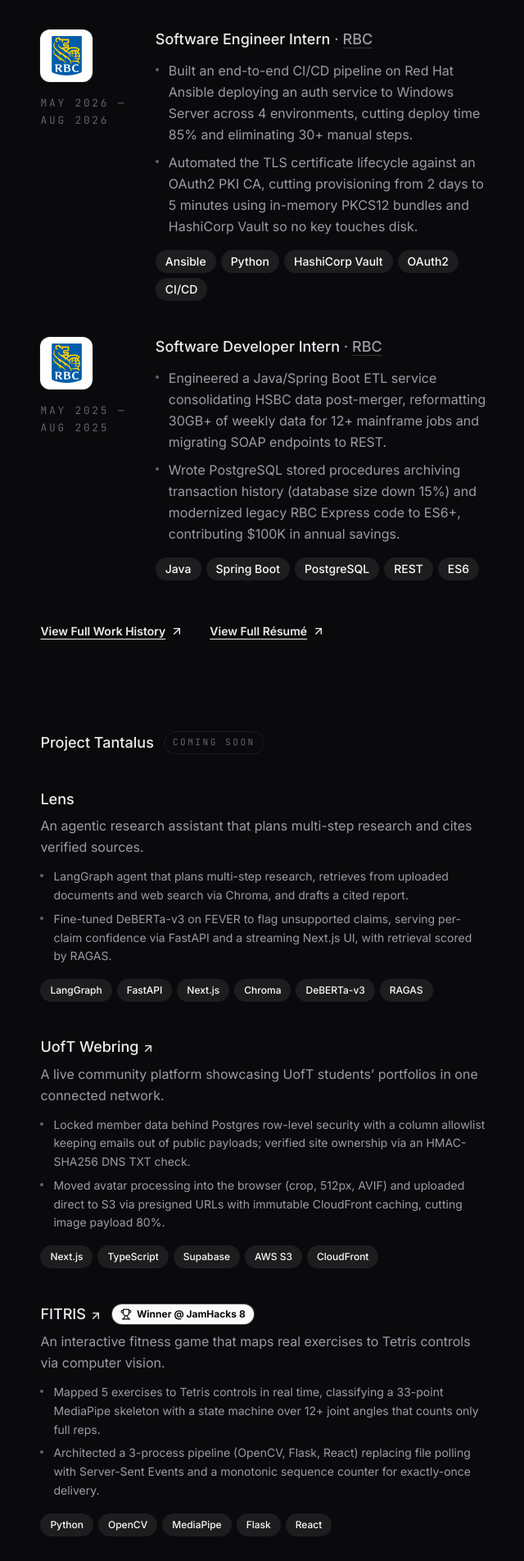
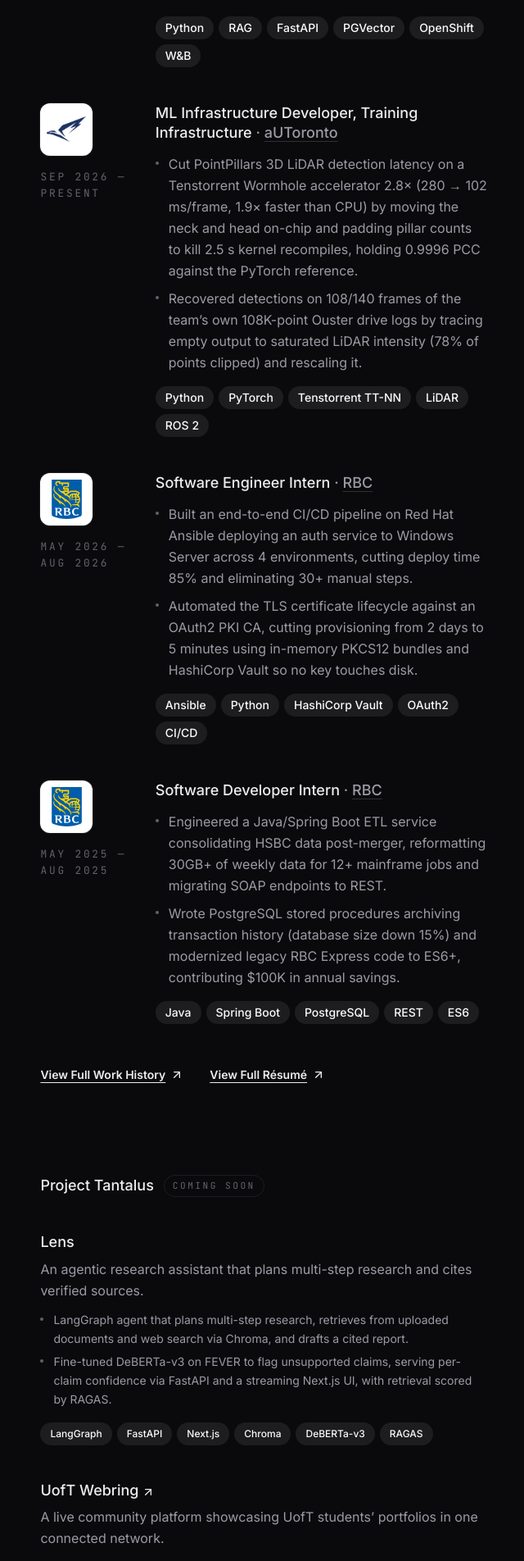
Before and after one commit to KrishNalam/krishnalam.com, a Next.js app: page / in a window 1280 px wide. Shown: the part 852-2756 px from the top of the page at 82% size, without its empty margins (541-1181 px from the left). Built offline with nearby package versions, Linux system fonts and the light colour scheme.

Commit message:
Update resume: Borealis bullets with metrics, degree name, consistency fixes

```diff
--- a/data/config.ts
+++ b/data/config.ts
@@ -61,19 +61,25 @@ export const EXPERIENCES: Experience[] = [
 		location: 'Toronto, ON',
 		start: 'Sep 2026',
 		end: 'Present',
-		bullets: [],
-		stack: ['Python', 'RAG', 'FastAPI', 'Vector Search', 'Docker', 'Kubernetes'],
+		bullets: [
+			'Cut OOM-failed ingestion runs from 30% to 0 across 75K+ documents on Knowledge AI, an internal RAG platform serving 10K+ advisors, via worker recycling and cgroup memory caps.',
+			'Reduced unsupported citations from 25% to 5% across 300+ EN/FR eval questions with an NLI verifier that drops claim–citation links the passage doesn’t back, scored by an independent LLM-as-NLI audit.',
+		],
+		stack: ['Python', 'RAG', 'FastAPI', 'PGVector', 'OpenShift', 'W&B'],
 		logo: '/rbc-borealis.png',
 	},
 	{
-		role: 'Software Developer',
+		role: 'ML Infrastructure Developer, Training Infrastructure',
 		company: 'aUToronto',
 		url: 'https://autodrive.utoronto.ca',
 		location: 'Toronto, ON',
 		start: 'Sep 2026',
 		end: 'Present',
-		bullets: [],
-		stack: ['Python', 'C++', 'Linux'],
+		bullets: [
+			'Cut PointPillars 3D LiDAR detection latency on a Tenstorrent Wormhole accelerator 2.8× (280 → 102 ms/frame, 1.9× faster than CPU) by moving the neck and head on-chip and padding pillar counts to kill 2.5 s kernel recompiles, holding 0.9996 PCC against the PyTorch reference.',
+			'Recovered detections on 108/140 frames of the team’s own 108K-point Ouster drive logs by tracing empty output to saturated LiDAR intensity (78% of points clipped) and rescaling it.',
+		],
+		stack: ['Python', 'PyTorch', 'Tenstorrent TT-NN', 'LiDAR', 'ROS 2'],
 		logo: '/autoronto.png',
 	},
 	{
@@ -179,21 +185,22 @@ export const PROJECTS: Project[] = [
 		title: 'UofT Webring',
 		description: 'A live community platform showcasing UofT students’ portfolios in one connected network.',
 		bullets: [
-			'Locked member data behind Postgres row-level security with a column allowlist keeping emails out of public payloads; verified site ownership via an HMAC-SHA256 DNS TXT check.',
-			'Moved avatar processing into the browser (crop, 512px, AVIF) and uploaded direct to S3 via presigned URLs with immutable CloudFront caching, cutting image payload 80%.',
+			'Built uptime monitoring for 54 member sites on a scheduled GitHub Actions job, logging HTTP status and latency to PostgreSQL (90-day history); sites down twice in a row drop out of the ring and rejoin on recovery.',
+			'Shipped a 4.0KB, dependency-free embed widget (Shadow DOM, no innerHTML) that cuts joining to a single script tag, with server-side detection so installs verify themselves.',
+			'Locked member data behind PostgreSQL row-level security with a column allowlist keeping emails out of public payloads; verified site ownership via an HMAC-SHA256 DNS TXT check.',
 		],
 		stack: ['Next.js', 'TypeScript', 'Supabase', 'AWS S3', 'CloudFront'],
 		url: 'https://www.uoftwebring.com',
 	},
 	{
 		title: 'FITRIS',
-		description: 'An interactive fitness game that maps real exercises to Tetris controls via computer vision.',
+		description: 'Tetris you play with your body: webcam pose tracking turns squats, jumping jacks and arm raises into game controls.',
 		bullets: [
-			'Mapped 5 exercises to Tetris controls in real time, classifying a 33-point MediaPipe skeleton with a state machine over 12+ joint angles that counts only full reps.',
-			'Architected a 3-process pipeline (OpenCV, Flask, React) replacing file polling with Server-Sent Events and a monotonic sequence counter for exactly-once delivery.',
+			'Rebuilt the hackathon version to run fully in the browser: MediaPipe pose inference on WebAssembly/WebGL, with no server, so video never leaves the device.',
+			'Per-exercise state machines over 12 joint angles (computed in pixel space) count only full reps; tested with Vitest and deployed by a GitHub Actions pipeline.',
 		],
-		stack: ['Python', 'OpenCV', 'MediaPipe', 'Flask', 'React'],
-		url: 'https://github.com/KrishNalam/Project-Fitris',
+		stack: ['React', 'MediaPipe', 'WebAssembly', 'WebGL', 'Vite'],
+		url: 'https://github.com/KrishNalam/Project-FITRIS',
 		award: 'Winner @ JamHacks 8',
 	},
 	{
@@ -224,15 +231,15 @@ export type LogEntry = {
 export const LOGBOOK: LogEntry[] = [];
 
 export const SKILLS: { group: string; items: string[] }[] = [
-	{ group: 'Languages', items: ['Python', 'TypeScript', 'Java', 'C/C++', 'Rust', 'SQL', 'Bash'] },
-	{ group: 'ML & AI', items: ['PyTorch', 'TensorFlow', 'Hugging Face', 'LangGraph', 'RAG', 'OpenCV'] },
+	{ group: 'Languages', items: ['Python', 'TypeScript', 'Java', 'C/C++', 'SQL', 'Bash'] },
+	{ group: 'ML & AI', items: ['PyTorch', 'TensorFlow', 'Hugging Face', 'LangGraph', 'RAG', 'OpenCV', 'Tenstorrent TT-NN'] },
 	{ group: 'Web', items: ['React', 'Next.js', 'React Native', 'Node.js', 'FastAPI', 'Spring Boot'] },
-	{ group: 'Infra', items: ['Linux', 'Docker', 'Kubernetes', 'AWS', 'Ansible', 'GitHub Actions', 'PostgreSQL'] },
+	{ group: 'Infra', items: ['Linux', 'Docker', 'ROS 2', 'Kubernetes', 'AWS', 'Ansible', 'GitHub Actions', 'PostgreSQL'] },
 ];
 
 export const EDUCATION = {
 	school: 'University of Toronto',
-	degree: 'Honours B.Sc. Computer Science (Co-op)',
+	degree: 'Honours Bachelor of Computer Science (Co-op)',
 	period: 'expected April 2029',
 } as const;
 
```
Also changed, not shown: 1 other file (tests, documents, lock files or other folders).
